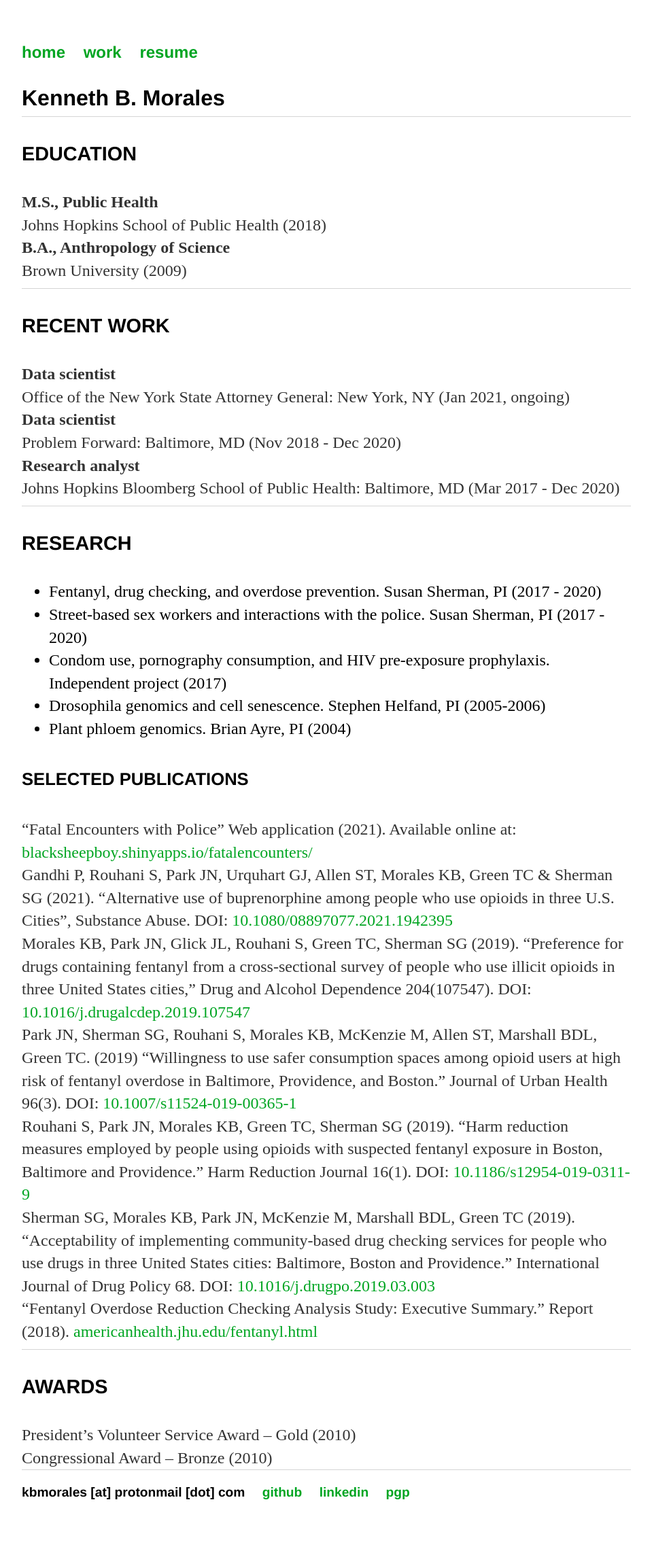
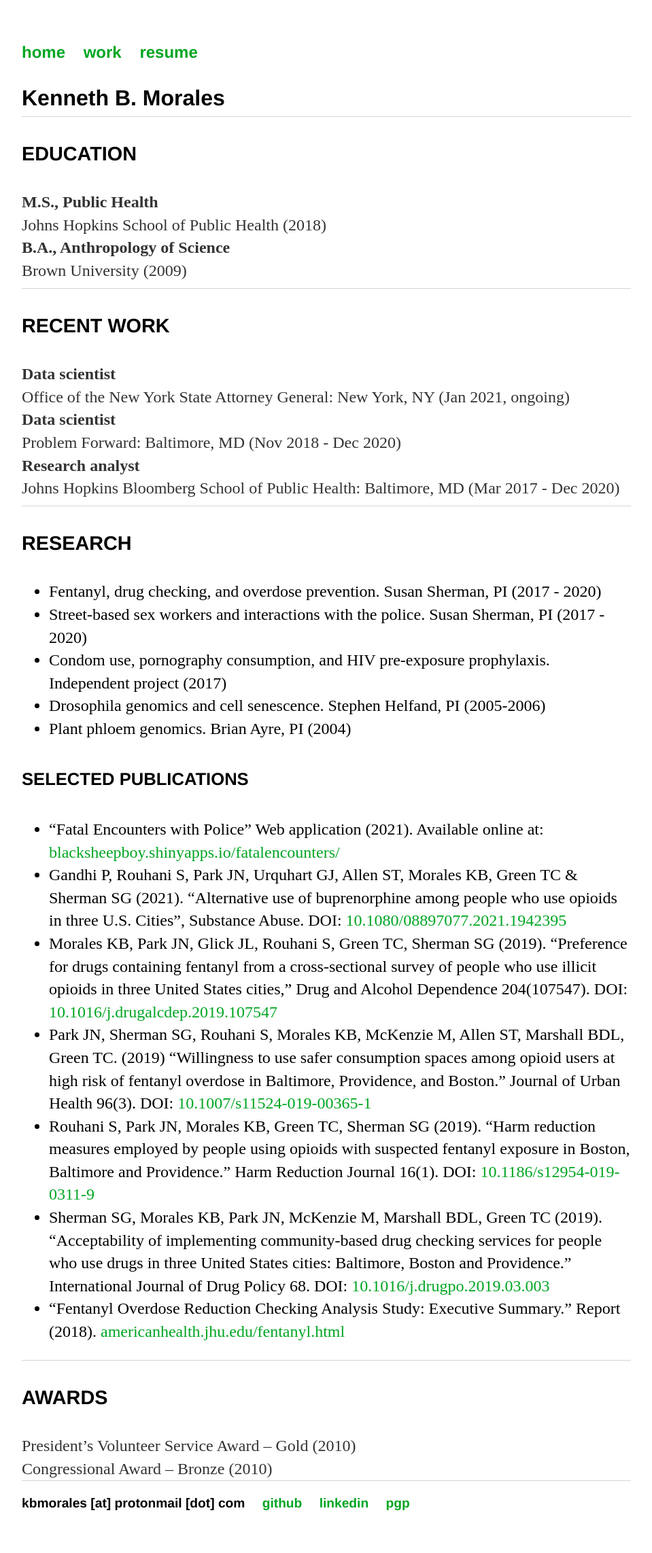
Before and after one commit to kbmorales/kbmorales.github.io, a Jekyll site: the page built from cv/index.md, in a window 1280 px wide. Shown: the whole page at 68% size, without its empty margins (160-1119 px from the left). Built offline with Jekyll 4.4.1, drawn with Linux system fonts in a browser that asks for light colours.

Commit message:
Fix CV pubs

```diff
--- a/cv/index.md
+++ b/cv/index.md
@@ -43,19 +43,13 @@ Johns Hopkins Bloomberg School of Public Health: Baltimore, MD (Mar 2017 - Dec 2
 
 ##### SELECTED PUBLICATIONS
 
-“Fatal Encounters with Police” Web application (2021). Available online at: [blacksheepboy.shinyapps.io/fatalencounters/](https://blacksheepboy.shinyapps.io/fatalencounters/){:target="_blank"}
-
-Gandhi P, Rouhani S, Park JN, Urquhart GJ, Allen ST, Morales KB, Green TC & Sherman SG (2021). "Alternative use of buprenorphine among people who use opioids in three U.S. Cities", Substance Abuse. DOI: [10.1080/08897077.2021.1942395](https://doi.org/10.1080/08897077.2021.1942395)
-
-Morales KB, Park JN, Glick JL, Rouhani S, Green TC, Sherman SG (2019). "Preference for drugs containing fentanyl from a cross-sectional survey of people who use illicit opioids in three United States cities," Drug and Alcohol Dependence 204(107547). DOI: [10.1016/j.drugalcdep.2019.107547](https://doi.org/10.1016/j.drugalcdep.2019.107547)
-
-Park JN, Sherman SG, Rouhani S, Morales KB, McKenzie M, Allen ST, Marshall BDL, Green TC. (2019) “Willingness to use safer consumption spaces among opioid users at high risk of fentanyl overdose in Baltimore, Providence, and Boston.” Journal of Urban Health 96(3). DOI: [10.1007/s11524-019-00365-1](https://doi.org/10.1007/s11524-019-00365-1)
-
-Rouhani S, Park JN, Morales KB, Green TC, Sherman SG (2019). “Harm reduction measures employed by people using opioids with suspected fentanyl exposure in Boston, Baltimore and Providence.” Harm Reduction Journal 16(1). DOI: [10.1186/s12954-019-0311-9](https://doi.org/10.1186/s12954-019-0311-9)
-
-Sherman SG, Morales KB, Park JN, McKenzie M, Marshall BDL, Green TC (2019). “Acceptability of implementing community-based drug checking services for people who use drugs in three United States cities: Baltimore, Boston and Providence.” International Journal of Drug Policy 68. DOI: [10.1016/j.drugpo.2019.03.003](https://doi.org/10.1016/j.drugpo.2019.03.003)
-
-“Fentanyl Overdose Reduction Checking Analysis Study: Executive Summary.” Report (2018). [americanhealth.jhu.edu/fentanyl.html](https://americanhealth.jhu.edu/fentanyl){:target="_blank"}
+- “Fatal Encounters with Police” Web application (2021). Available online at: [blacksheepboy.shinyapps.io/fatalencounters/](https://blacksheepboy.shinyapps.io/fatalencounters/){:target="_blank"}
+- Gandhi P, Rouhani S, Park JN, Urquhart GJ, Allen ST, Morales KB, Green TC & Sherman SG (2021). "Alternative use of buprenorphine among people who use opioids in three U.S. Cities", Substance Abuse. DOI: [10.1080/08897077.2021.1942395](https://doi.org/10.1080/08897077.2021.1942395)
+- Morales KB, Park JN, Glick JL, Rouhani S, Green TC, Sherman SG (2019). "Preference for drugs containing fentanyl from a cross-sectional survey of people who use illicit opioids in three United States cities," Drug and Alcohol Dependence 204(107547). DOI: [10.1016/j.drugalcdep.2019.107547](https://doi.org/10.1016/j.drugalcdep.2019.107547)
+- Park JN, Sherman SG, Rouhani S, Morales KB, McKenzie M, Allen ST, Marshall BDL, Green TC. (2019) “Willingness to use safer consumption spaces among opioid users at high risk of fentanyl overdose in Baltimore, Providence, and Boston.” Journal of Urban Health 96(3). DOI: [10.1007/s11524-019-00365-1](https://doi.org/10.1007/s11524-019-00365-1)
+- Rouhani S, Park JN, Morales KB, Green TC, Sherman SG (2019). “Harm reduction measures employed by people using opioids with suspected fentanyl exposure in Boston, Baltimore and Providence.” Harm Reduction Journal 16(1). DOI: [10.1186/s12954-019-0311-9](https://doi.org/10.1186/s12954-019-0311-9)
+- Sherman SG, Morales KB, Park JN, McKenzie M, Marshall BDL, Green TC (2019). “Acceptability of implementing community-based drug checking services for people who use drugs in three United States cities: Baltimore, Boston and Providence.” International Journal of Drug Policy 68. DOI: [10.1016/j.drugpo.2019.03.003](https://doi.org/10.1016/j.drugpo.2019.03.003)
+- “Fentanyl Overdose Reduction Checking Analysis Study: Executive Summary.” Report (2018). [americanhealth.jhu.edu/fentanyl.html](https://americanhealth.jhu.edu/fentanyl){:target="_blank"}
 
 ---
 
```
